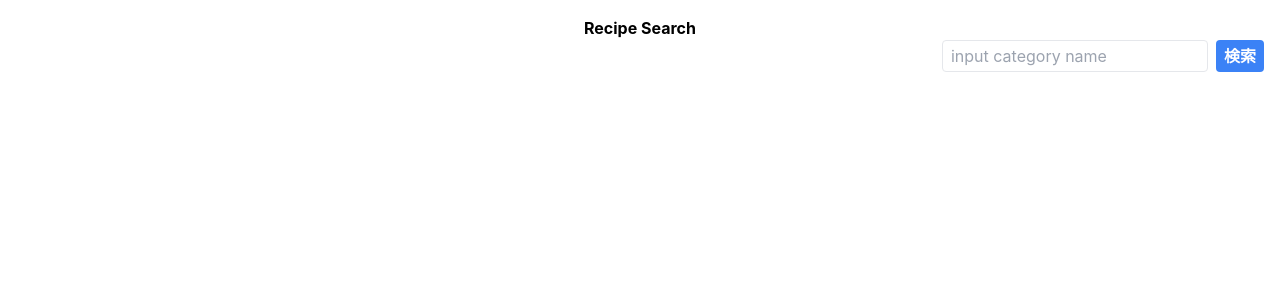
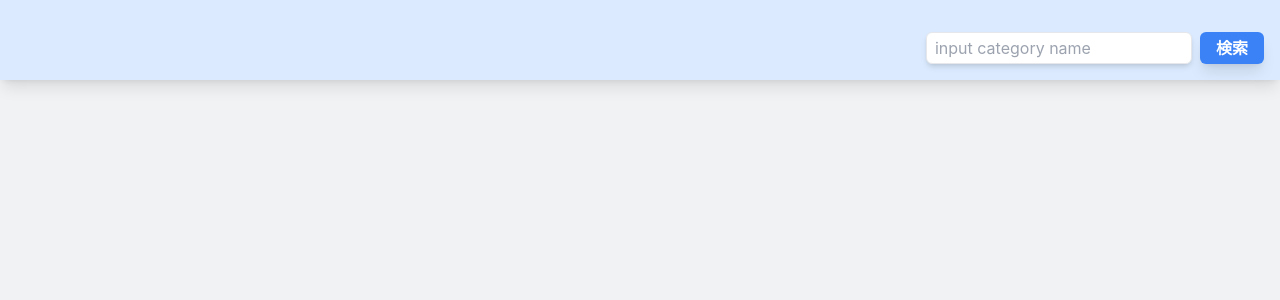
Before and after one commit to taiyou1116/tauri-recipe-search, a React (Vite) app: page / in a window 1280 px wide. Shown: the top 300 px of the page. Built offline with nearby package versions, Linux system fonts and the light colour scheme.

Commit message:
UIを変更

```diff
--- a/src/components/Navigationbar.tsx
+++ b/src/components/Navigationbar.tsx
@@ -15,18 +15,22 @@ export default function NavigationbarComponent(props: NavigationProps) {
   }
 
   return (
-    <div className="p-4">
-      <h1 className="font-bold text-center">Recipe Search</h1>
+    <div className="p-4 bg-blue-100 shadow-lg">
+      <h1 className="font-bold text-center text-2xl mb-4"></h1>
       <form onSubmit={handleSubmit} className="flex flex-row gap-2 h-8 justify-end">
         <input
           type="text"
           placeholder="input category name"
           value={categoryName}
           onChange={(e) => setCategoryName(e.target.value)}
-          className="border p-2 rounded focus:outline-none focus:border-blue-500"
+          className="border p-2 rounded-md
+                     focus:outline-none focus:ring focus:ring-blue-500
+                     transition-shadow duration-200 shadow-md"
         />
         <button
-          className="bg-blue-500 hover:bg-blue-700 text-white font-bold py-1 px-2 rounded"
+          className="bg-blue-500 hover:bg-blue-700 text-white font-bold py-2 px-4 rounded-md
+                       transition-all duration-200 shadow-lg active:translate-y-1 active:shadow-none
+                       flex items-center justify-center"
         >
           検索
         </button>
--- a/src/components/Recipe.tsx
+++ b/src/components/Recipe.tsx
@@ -9,7 +9,7 @@ export default function RecipeComponent(props: RecipeProps) {
 
   return (
     <div
-      className="flex flex-col bg-slate-400 p-4 rounded"
+      className="flex flex-col bg-sky-200 p-4 rounded-lg shadow-md cursor-pointer hover:shadow-lg"
       onClick={() => onClick()}
     >
       <h1 className="text-xl font-semibold mb-4">{recipeTitle}</h1>
--- a/src/components/RecipeList.tsx
+++ b/src/components/RecipeList.tsx
@@ -27,7 +27,7 @@ export default function RecipeListComponent(props: RecipeListProps) {
     }
 
   return (
-    <div className="grid grid-cols-3 gap-4 h-[800px] overflow-y-auto">
+    <div className="grid grid-cols-3 gap-4 h-[820px] overflow-y-auto p-2">
       { recipeList.map((recipe) => (
         <RecipeComponent
           recipeTitle={ recipe.recipeTitle }
--- a/src/output.css
+++ b/src/output.css
@@ -558,6 +558,10 @@ video {
   top: 0px;
 }
 
+.m-2 {
+  margin: 0.5rem;
+}
+
 .mb-4 {
   margin-bottom: 1rem;
 }
@@ -586,6 +590,34 @@ video {
   height: 100%;
 }
 
+.h-\[850px\] {
+  height: 850px;
+}
+
+.h-\[900px\] {
+  height: 900px;
+}
+
+.h-\[1000px\] {
+  height: 1000px;
+}
+
+.h-\[801px\] {
+  height: 801px;
+}
+
+.h-\[810px\] {
+  height: 810px;
+}
+
+.h-\[815px\] {
+  height: 815px;
+}
+
+.h-\[820px\] {
+  height: 820px;
+}
+
 .w-auto {
   width: auto;
 }
@@ -604,6 +636,10 @@ video {
   --tw-scale-x: .95;
   --tw-scale-y: .95;
   transform: translate(var(--tw-translate-x), var(--tw-translate-y)) rotate(var(--tw-rotate)) skewX(var(--tw-skew-x)) skewY(var(--tw-skew-y)) scaleX(var(--tw-scale-x)) scaleY(var(--tw-scale-y));
+}
+
+.cursor-pointer {
+  cursor: pointer;
 }
 
 .grid-cols-3 {
@@ -642,8 +678,8 @@ video {
   overflow-y: auto;
 }
 
-.rounded {
-  border-radius: 0.25rem;
+.rounded-lg {
+  border-radius: 0.5rem;
 }
 
 .rounded-md {
@@ -658,6 +694,11 @@ video {
   background-color: rgb(0 0 0 / 0.3);
 }
 
+.bg-blue-100 {
+  --tw-bg-opacity: 1;
+  background-color: rgb(219 234 254 / var(--tw-bg-opacity));
+}
+
 .bg-blue-500 {
   --tw-bg-opacity: 1;
   background-color: rgb(59 130 246 / var(--tw-bg-opacity));
@@ -668,19 +709,24 @@ video {
   background-color: rgb(249 250 251 / var(--tw-bg-opacity));
 }
 
-.bg-slate-400 {
+.bg-sky-100 {
   --tw-bg-opacity: 1;
-  background-color: rgb(148 163 184 / var(--tw-bg-opacity));
+  background-color: rgb(224 242 254 / var(--tw-bg-opacity));
+}
+
+.bg-sky-200 {
+  --tw-bg-opacity: 1;
+  background-color: rgb(186 230 253 / var(--tw-bg-opacity));
+}
+
+.bg-sky-300 {
+  --tw-bg-opacity: 1;
+  background-color: rgb(125 211 252 / var(--tw-bg-opacity));
 }
 
 .object-contain {
   -o-object-fit: contain;
      object-fit: contain;
-}
-
-.object-cover {
-  -o-object-fit: cover;
-     object-fit: cover;
 }
 
 .p-2 {
@@ -695,18 +741,23 @@ video {
   padding: 1.5rem;
 }
 
-.px-2 {
-  padding-left: 0.5rem;
-  padding-right: 0.5rem;
+.px-4 {
+  padding-left: 1rem;
+  padding-right: 1rem;
 }
 
-.py-1 {
-  padding-top: 0.25rem;
-  padding-bottom: 0.25rem;
+.py-2 {
+  padding-top: 0.5rem;
+  padding-bottom: 0.5rem;
 }
 
 .text-center {
   text-align: center;
+}
+
+.text-2xl {
+  font-size: 1.5rem;
+  line-height: 2rem;
 }
 
 .text-xl {
@@ -739,14 +790,42 @@ video {
   opacity: 1;
 }
 
+.shadow-lg {
+  --tw-shadow: 0 10px 15px -3px rgb(0 0 0 / 0.1), 0 4px 6px -4px rgb(0 0 0 / 0.1);
+  --tw-shadow-colored: 0 10px 15px -3px var(--tw-shadow-color), 0 4px 6px -4px var(--tw-shadow-color);
+  box-shadow: var(--tw-ring-offset-shadow, 0 0 #0000), var(--tw-ring-shadow, 0 0 #0000), var(--tw-shadow);
+}
+
 .shadow-md {
   --tw-shadow: 0 4px 6px -1px rgb(0 0 0 / 0.1), 0 2px 4px -2px rgb(0 0 0 / 0.1);
   --tw-shadow-colored: 0 4px 6px -1px var(--tw-shadow-color), 0 2px 4px -2px var(--tw-shadow-color);
   box-shadow: var(--tw-ring-offset-shadow, 0 0 #0000), var(--tw-ring-shadow, 0 0 #0000), var(--tw-shadow);
 }
 
+.shadow-sm {
+  --tw-shadow: 0 1px 2px 0 rgb(0 0 0 / 0.05);
+  --tw-shadow-colored: 0 1px 2px 0 var(--tw-shadow-color);
+  box-shadow: var(--tw-ring-offset-shadow, 0 0 #0000), var(--tw-ring-shadow, 0 0 #0000), var(--tw-shadow);
+}
+
+.transition-all {
+  transition-property: all;
+  transition-timing-function: cubic-bezier(0.4, 0, 0.2, 1);
+  transition-duration: 150ms;
+}
+
+.transition-shadow {
+  transition-property: box-shadow;
+  transition-timing-function: cubic-bezier(0.4, 0, 0.2, 1);
+  transition-duration: 150ms;
+}
+
 .duration-150 {
   transition-duration: 150ms;
+}
+
+.duration-200 {
+  transition-duration: 200ms;
 }
 
 .duration-300 {
@@ -769,6 +848,7 @@ body {
     sans-serif;
   -webkit-font-smoothing: antialiased;
   -moz-osx-font-smoothing: grayscale;
+  background: #f1f2f4;
 }
 
 .hover\:bg-blue-700:hover {
@@ -776,14 +856,53 @@ body {
   background-color: rgb(29 78 216 / var(--tw-bg-opacity));
 }
 
-.focus\:border-blue-500:focus {
-  --tw-border-opacity: 1;
-  border-color: rgb(59 130 246 / var(--tw-border-opacity));
+.hover\:bg-sky-300:hover {
+  --tw-bg-opacity: 1;
+  background-color: rgb(125 211 252 / var(--tw-bg-opacity));
+}
+
+.hover\:bg-sky-200:hover {
+  --tw-bg-opacity: 1;
+  background-color: rgb(186 230 253 / var(--tw-bg-opacity));
+}
+
+.hover\:shadow-lg:hover {
+  --tw-shadow: 0 10px 15px -3px rgb(0 0 0 / 0.1), 0 4px 6px -4px rgb(0 0 0 / 0.1);
+  --tw-shadow-colored: 0 10px 15px -3px var(--tw-shadow-color), 0 4px 6px -4px var(--tw-shadow-color);
+  box-shadow: var(--tw-ring-offset-shadow, 0 0 #0000), var(--tw-ring-shadow, 0 0 #0000), var(--tw-shadow);
 }
 
 .focus\:outline-none:focus {
   outline: 2px solid transparent;
   outline-offset: 2px;
+}
+
+.focus\:ring:focus {
+  --tw-ring-offset-shadow: var(--tw-ring-inset) 0 0 0 var(--tw-ring-offset-width) var(--tw-ring-offset-color);
+  --tw-ring-shadow: var(--tw-ring-inset) 0 0 0 calc(3px + var(--tw-ring-offset-width)) var(--tw-ring-color);
+  box-shadow: var(--tw-ring-offset-shadow), var(--tw-ring-shadow), var(--tw-shadow, 0 0 #0000);
+}
+
+.focus\:ring-blue-500:focus {
+  --tw-ring-opacity: 1;
+  --tw-ring-color: rgb(59 130 246 / var(--tw-ring-opacity));
+}
+
+.active\:translate-y-1:active {
+  --tw-translate-y: 0.25rem;
+  transform: translate(var(--tw-translate-x), var(--tw-translate-y)) rotate(var(--tw-rotate)) skewX(var(--tw-skew-x)) skewY(var(--tw-skew-y)) scaleX(var(--tw-scale-x)) scaleY(var(--tw-scale-y));
+}
+
+.active\:shadow-none:active {
+  --tw-shadow: 0 0 #0000;
+  --tw-shadow-colored: 0 0 #0000;
+  box-shadow: var(--tw-ring-offset-shadow, 0 0 #0000), var(--tw-ring-shadow, 0 0 #0000), var(--tw-shadow);
+}
+
+.active\:hover\:shadow-lg:hover:active {
+  --tw-shadow: 0 10px 15px -3px rgb(0 0 0 / 0.1), 0 4px 6px -4px rgb(0 0 0 / 0.1);
+  --tw-shadow-colored: 0 10px 15px -3px var(--tw-shadow-color), 0 4px 6px -4px var(--tw-shadow-color);
+  box-shadow: var(--tw-ring-offset-shadow, 0 0 #0000), var(--tw-ring-shadow, 0 0 #0000), var(--tw-shadow);
 }
 
 :is(.dark .dark\:bg-slate-600) {
--- a/src/styles.css
+++ b/src/styles.css
@@ -10,4 +10,5 @@ body {
     sans-serif;
   -webkit-font-smoothing: antialiased;
   -moz-osx-font-smoothing: grayscale;
+  background: #f1f2f4;
 }
```
